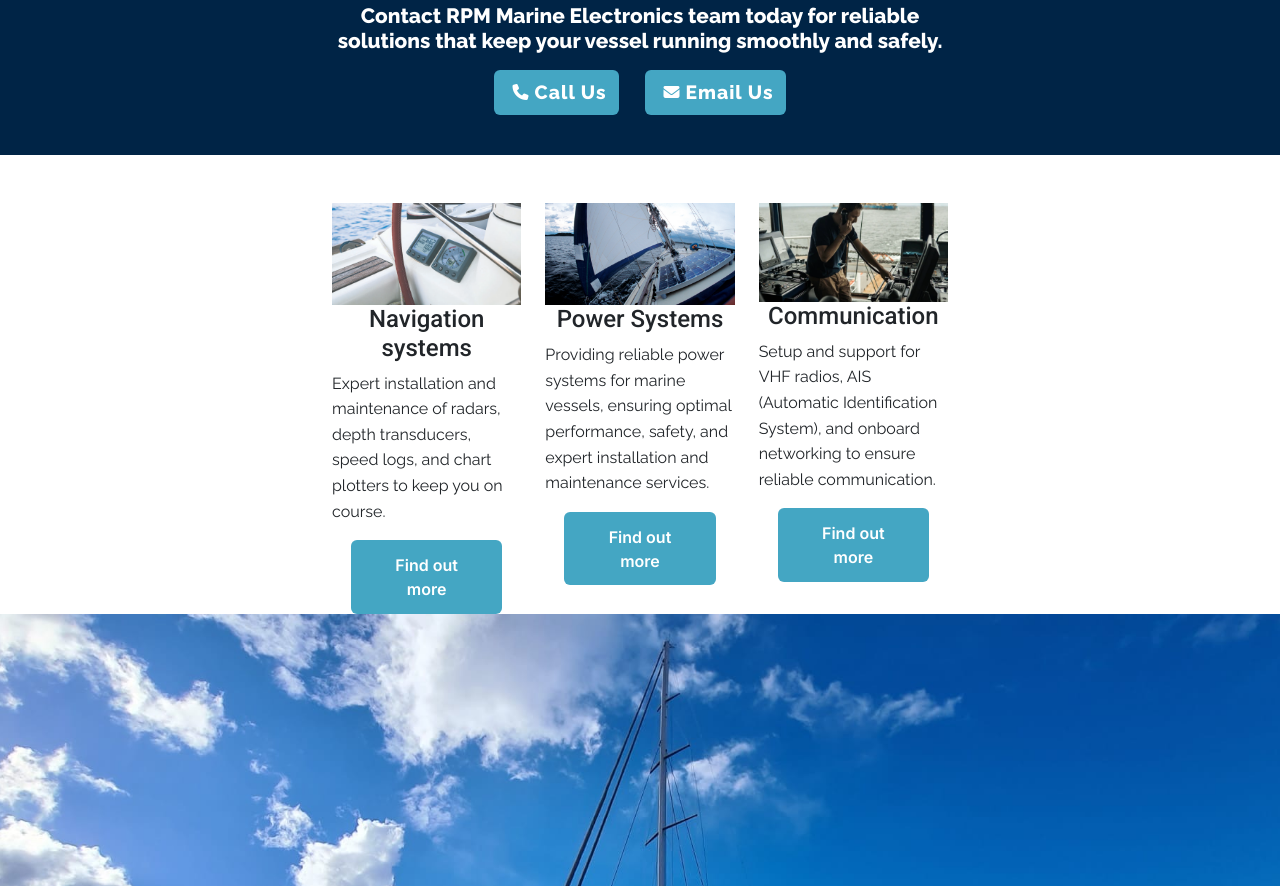
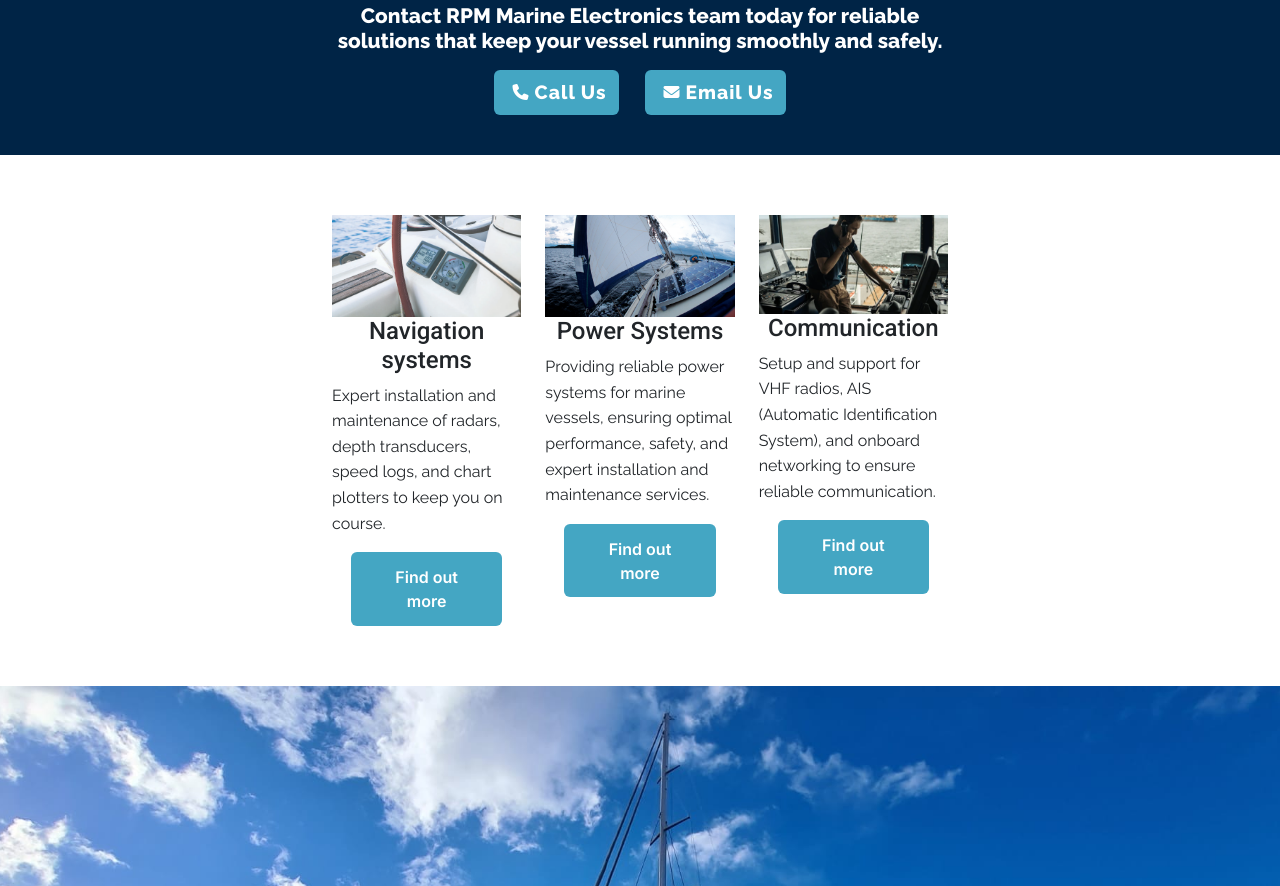
Before and after one commit to jamiemcstay/rpm-marine-electronics, a plain HTML site: page index.html in a window 1280 px wide. Shown: the part 1080-1966 px from the top of the page. Drawn offline with nearby package versions, Linux system fonts and the light colour scheme.

Commit message:
Add padding to services section homepage

```diff
--- a/css/style.css
+++ b/css/style.css
@@ -128,9 +128,10 @@ h2 {
     border: none;
 }
 
-/* .service-homepage p {
-    height: 127px;
-} */
+.service-homepage {
+    padding-top: 60px;
+    padding-bottom: 60px;
+}
 
 .service-homepage a {
     padding: 0.8rem 1.5rem;
--- a/index.html
+++ b/index.html
@@ -119,7 +119,7 @@
     <!--Banner homepage-->
     <div class="container-fluid">
         <!--Row start-->
-        <div class="row blue-banner d-flex flex-column justify-content-center align-items-center mb-5">
+        <div class="row blue-banner d-flex flex-column justify-content-center align-items-center">
             <div class="col-lg-6">
                 <p class="text-center">Contact RPM Marine Electronics team today for reliable solutions that
                     keep your vessel running smoothly and safely.</p>
```
